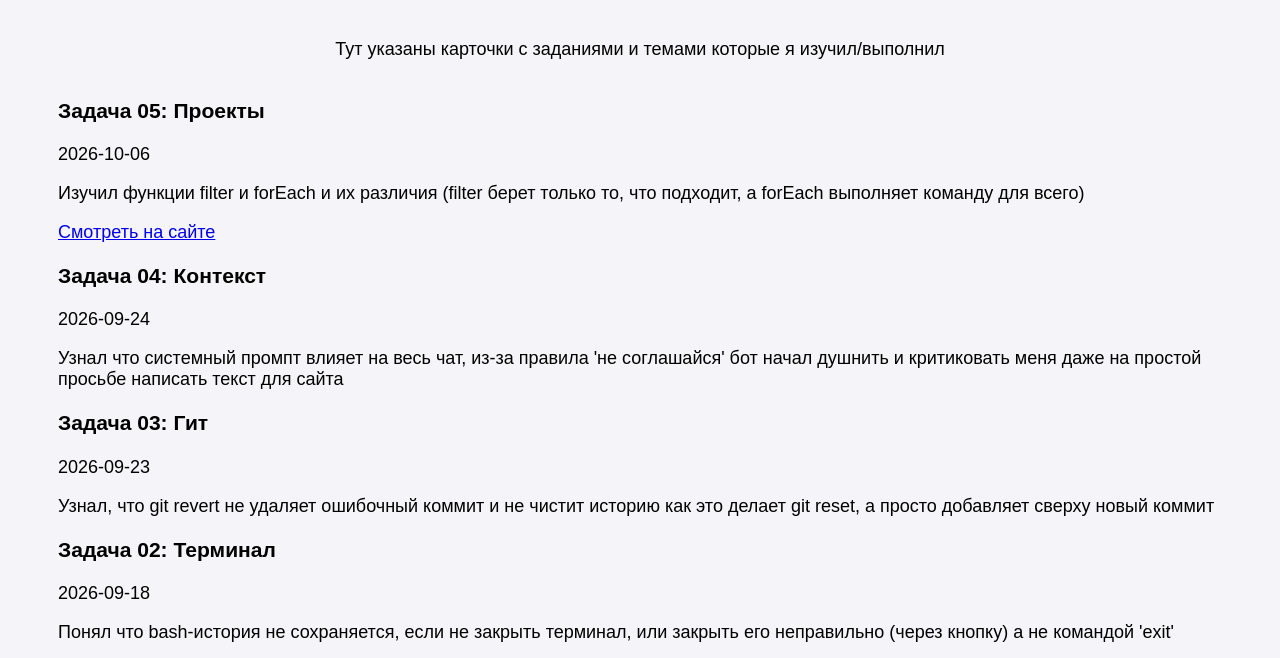
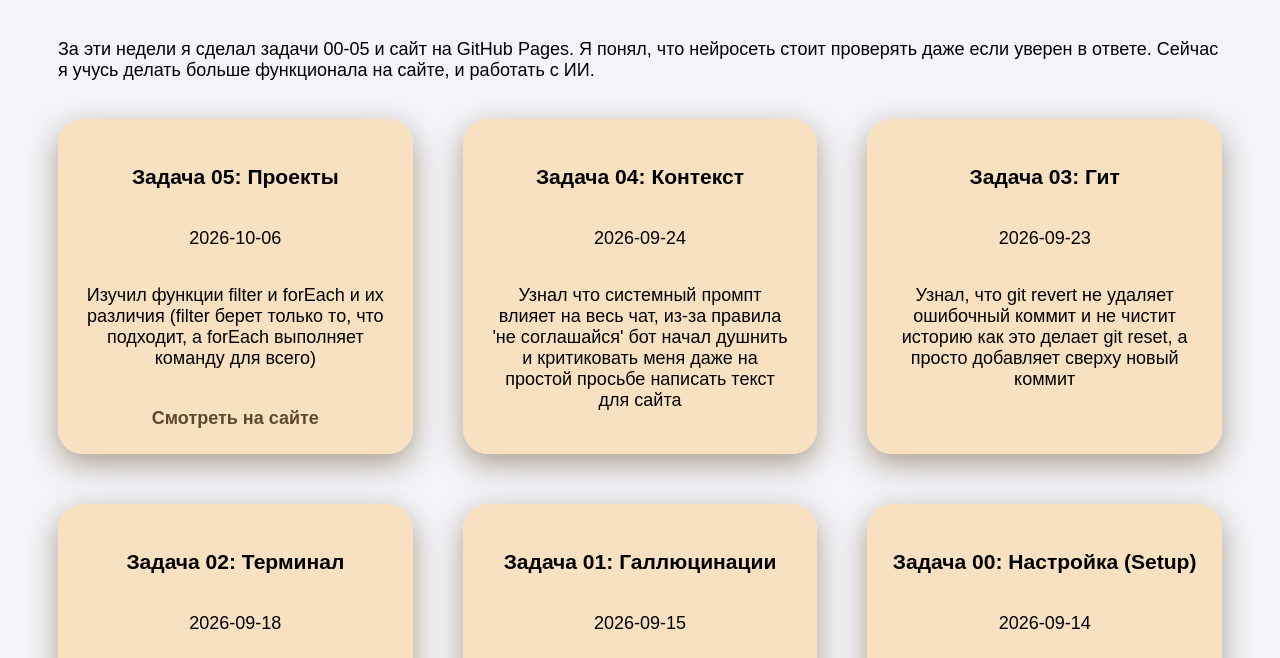
Before and after one commit to Zahar-Ahar/Zahar-Ahar.github.io, a plain HTML site: page learned.html in a window 1280 px wide. Shown: the part 97-755 px from the top of the page. Drawn offline with Linux system fonts and the light colour scheme; no server answers.

Commit message:
task 06: стили learned, ссылка с главной, обработка ошибок

```diff
--- a/learned.html
+++ b/learned.html
@@ -9,7 +9,11 @@
 <body>
     <div class="header">
         <h1>Чему научился</h1>
-        <p>Тут указаны карточки с заданиями и темами которые я изучил/выполнил</p>
+        <p>
+            За эти недели я сделал задачи 00-05 и сайт на GitHub Pages.
+            Я понял, что нейросеть стоит проверять даже если уверен в ответе.
+            Сейчас я учусь делать больше функционала на сайте, и работать с ИИ.
+        </p>
     </div>
 
     <div id="tasks-list"></div>
--- a/style.css
+++ b/style.css
@@ -37,7 +37,7 @@ body {
     transform: scale(1.05);
 }
 
-#projects-list {
+#projects-list, #tasks-list {
     /* Делал я (без ИИ) */
     display: flex;
     margin-top: 20px;
@@ -48,7 +48,7 @@ body {
     width: 100%;
 }
 
-.project-card {
+.project-card, .task-card {
     /* Тоже делал я без ИИ  */
     display: flex;
     flex-direction: column;
@@ -60,11 +60,10 @@ body {
     border-radius: 25px;
     box-shadow: 0 10px 30px rgba(122, 102, 65, 0.6);
     background-color: #f7e1c1fd;
-    cursor: pointer;
     box-sizing: border-box;
 }
 
-.project-link {
+.project-link, .task-link {
     margin-top: auto;
     text-decoration: none;
     color: #5c4a2a;
@@ -72,12 +71,16 @@ body {
     transition: .3s;
 }
 
-.project-link:hover {
+.project-link:hover , .task-link:hover {
     color: rgb(153, 137, 92);
 }
 
 @media (max-width: 600px) {
-  .project-card {
+  .project-card, .task-card {
     width: 100%;
   }
+
+  body {
+    padding: 20px 15px;
+  }
 }
--- a/tasks.js
+++ b/tasks.js
@@ -3,7 +3,7 @@ function renderTasks(list) {
   container.innerHTML = '';
 
   list.forEach(task => {
-    const link = task.link ? `<a href="${task.link}">Смотреть на сайте</a>` : '';
+    const link = task.link ? `<a href="${task.link}" class="task-link">Смотреть на сайте</a>` : '';
     const card = document.createElement('div');
     card.className = 'task-card';
     card.innerHTML = `
@@ -17,10 +17,18 @@ function renderTasks(list) {
 }
 
 async function loadTasks() {
-  const response = await fetch('tasks.json');
-  const tasks = await response.json();
-  tasks.sort((a, b) => b.date.localeCompare(a.date));
-  renderTasks(tasks);
+    try {
+        const response = await fetch('tasks.json');
+        if (!response.ok) {
+            throw new Error('Json file error: ' + response.status);
+        }
+        const tasks = await response.json();
+        tasks.sort((a, b) => b.date.localeCompare(a.date));
+        renderTasks(tasks);
+    } catch (error) {
+        document.getElementById('tasks-list').textContent = 'Загрузка задач не удалась. Попробуйте повторить позже.';
+        console.error(error);
+    }
 }
 
 function formatDate(iso) {
```
Also changed, not shown: index.html (+3 -0 lines).
